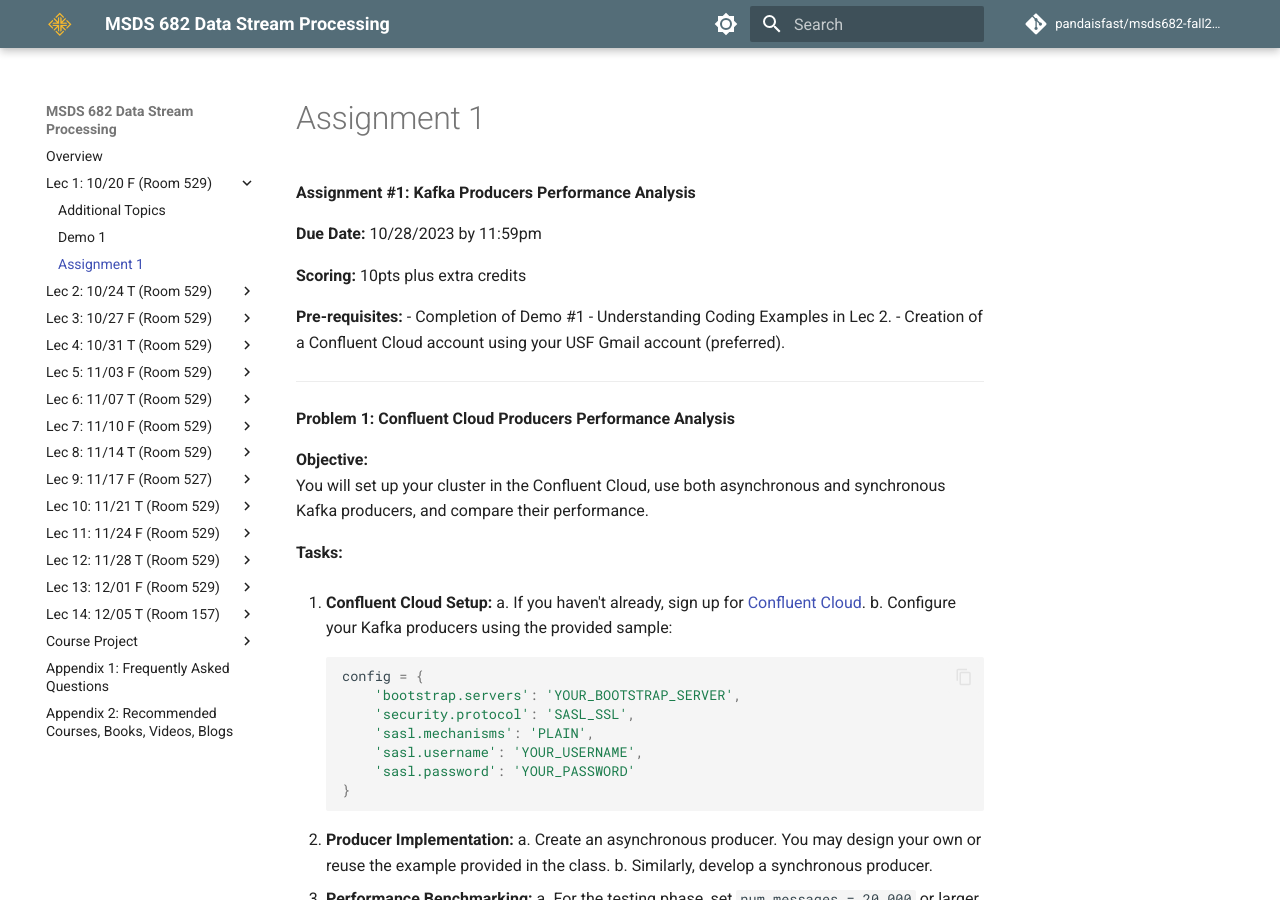
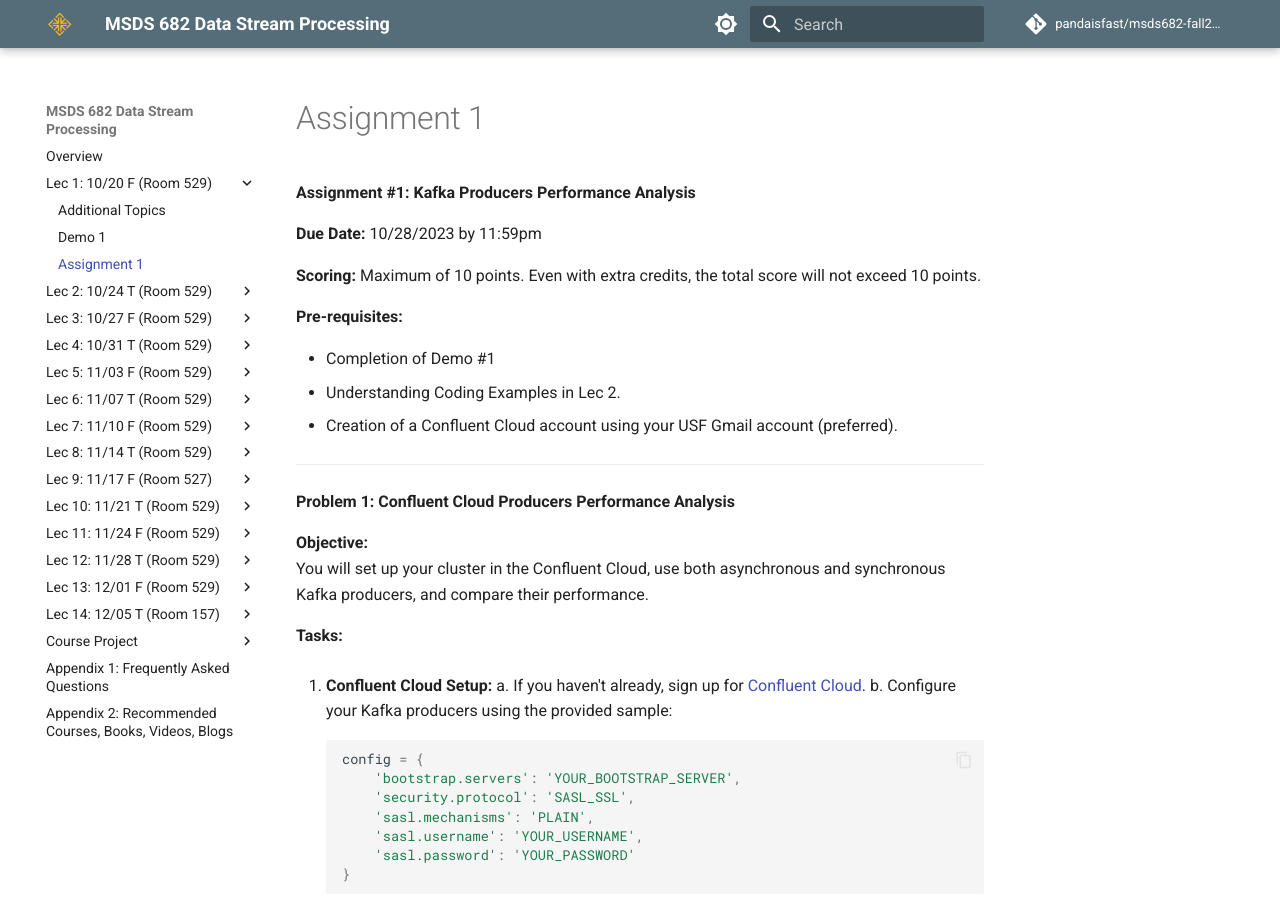
Before and after one commit to pandaisfast/msds682-fall2023-data-streaming, an MkDocs documentation site: the page built from docs/lec1/assignment.md, in a window 1280 px wide and 900 px high. Built offline with MkDocs 1.6.1 and Material for MkDocs 9.7.7, drawn with Linux system fonts in a browser that asks for light colours; comment, search, counter and statistics services are not loaded.

Commit message:
updated homework

```diff
--- a/docs/lec1/assignment.md
+++ b/docs/lec1/assignment.md
@@ -2,9 +2,10 @@
 
 **Due Date:** 10/28/2023 by 11:59pm
 
-**Scoring:** 10pts plus extra credits
+**Scoring:** Maximum of 10 points. Even with extra credits, the total score will not exceed 10 points.
 
 **Pre-requisites:**
+
 - Completion of Demo #1
 - Understanding Coding Examples in Lec 2.
 - Creation of a Confluent Cloud account using your USF Gmail account (preferred).
```
